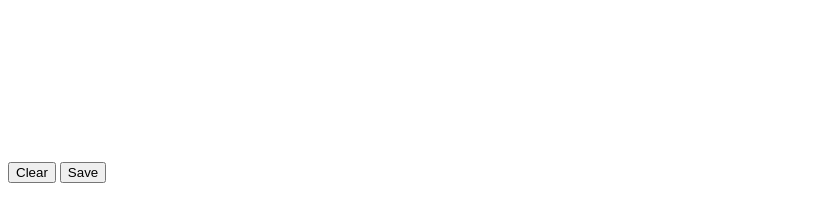
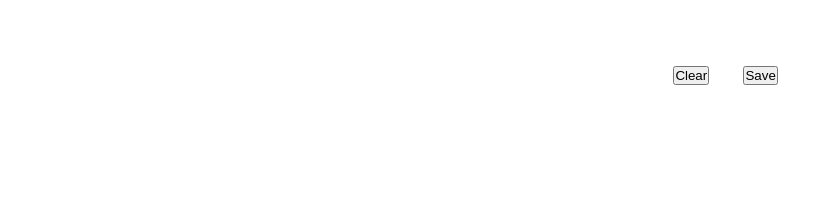
Before and after one commit to mohammadxonel/Drawing-App, a plain HTML site: page index.html in a window 1280 px wide. Shown: the whole page, without its empty margins (0-833 px from the left). Drawn offline with Linux system fonts and the light colour scheme.

Commit message:
add css style edits to nav

```diff
--- a/index.html
+++ b/index.html
@@ -4,6 +4,7 @@
     <meta charset="UTF-8">
     <meta http-equiv="X-UA-Compatible" content="IE=edge">
     <meta name="viewport" content="width=device-width, initial-scale=1.0">
+    <link rel="stylesheet" href="style.css">
     <title>Drawing App</title>
 </head>
 <body>
--- /dev/null
+++ b/style.css
@@ -0,0 +1,18 @@
+*{
+    margin: 0;
+    padding: 0;
+}
+
+.nav{
+    width: 310px;
+    height: 50px;
+    position: fixed;
+    top: 0;
+    left: 50%;
+    padding-top: 50px;
+    transform: translateX(-50%);
+    display: flex;
+    align-items: center;
+    justify-content: space-around;
+    transition: opacity .5s;
+}
```
